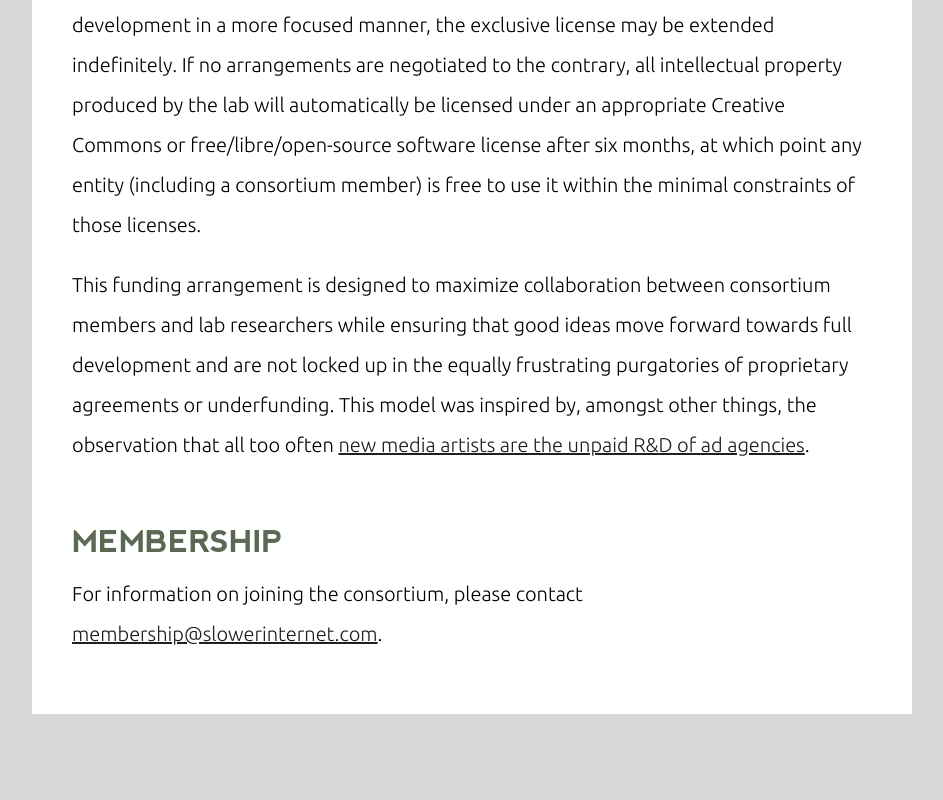
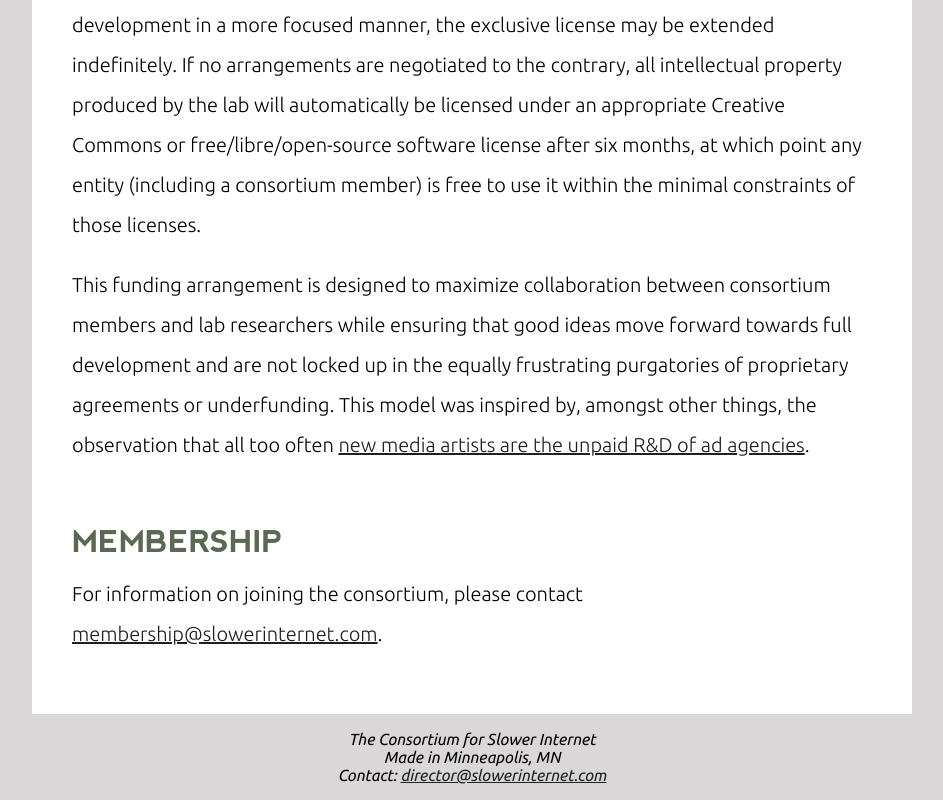
Before and after one commit to kronick/slowerinternet.com, a plain HTML site: page research.html in a window 1280 px wide. Shown: the part 1859-2659 px from the top of the page, without its empty margins (168-1111 px from the left). Before the commit the page ends 2573 px from the top, so only its background shows below. Drawn offline with Linux system fonts and the light colour scheme.

Commit message:
Added footer

```diff
--- a/research.html
+++ b/research.html
@@ -49,6 +49,15 @@
 </div>
 
 
+<div id="footer">
+The Consortium for Slower Internet
+<br />
+Made in Minneapolis, MN
+<br />
+Contact: <a href="mailto:director@slowerinternet.com">director@slowerinternet.com</a>
+</div>
+
+
 <!-- Piwik -->
 <script type="text/javascript">
   var _paq = _paq || [];
--- a/style.css
+++ b/style.css
@@ -233,3 +233,9 @@ h1, h2, h3, h4 {
 #body-text .price {
 	font-style: normal;
 }
+
+#footer {
+	margin-top: 1em;
+	margin-bottom: 1em;
+	font-style: italic;
+}
```
Also changed, not shown: cybernetic-meadow.html (+7 -0 lines), index.html (+7 -0 lines), networksnewtowns.html (+9 -0 lines), review.html (+10 -0 lines).
